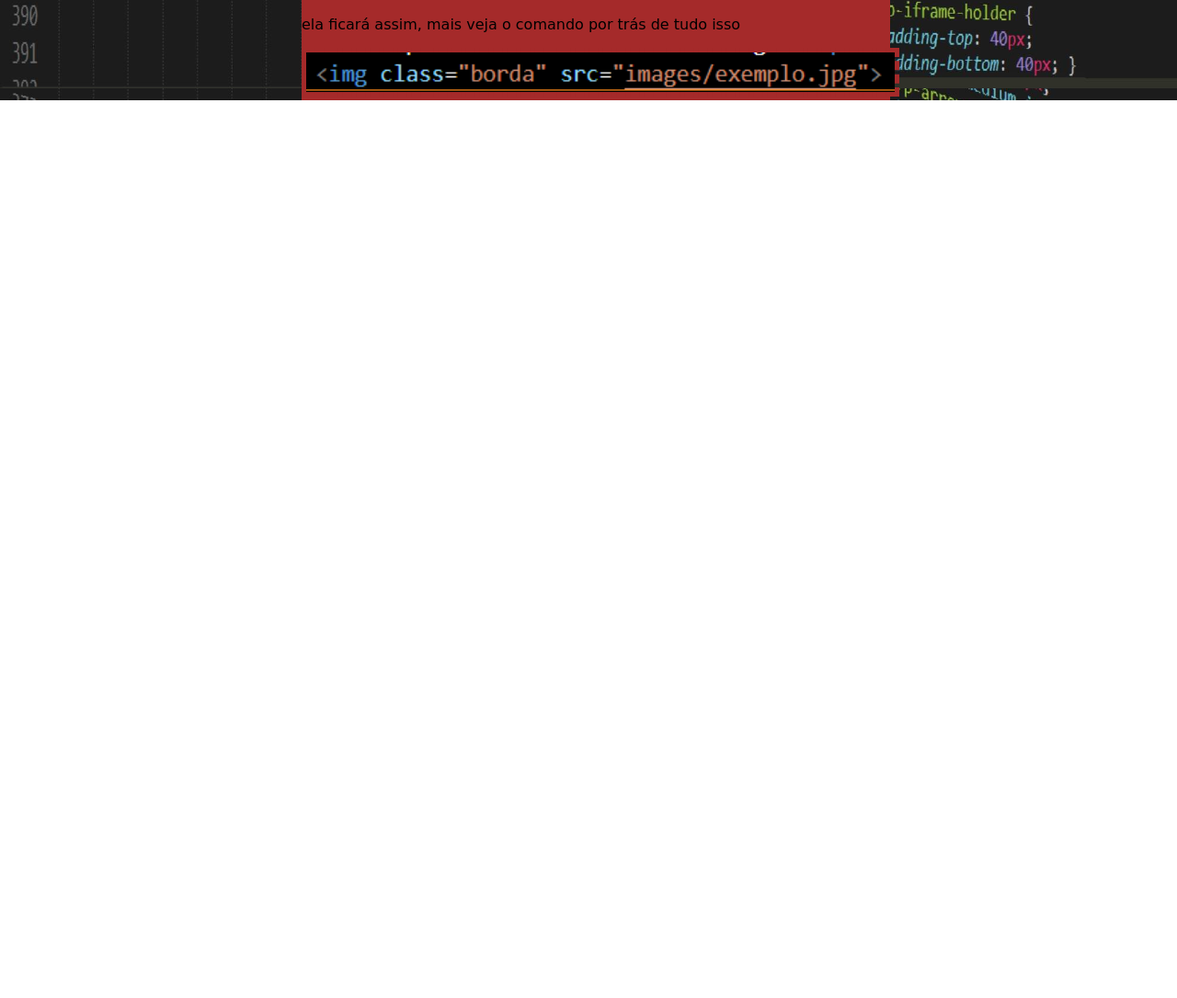
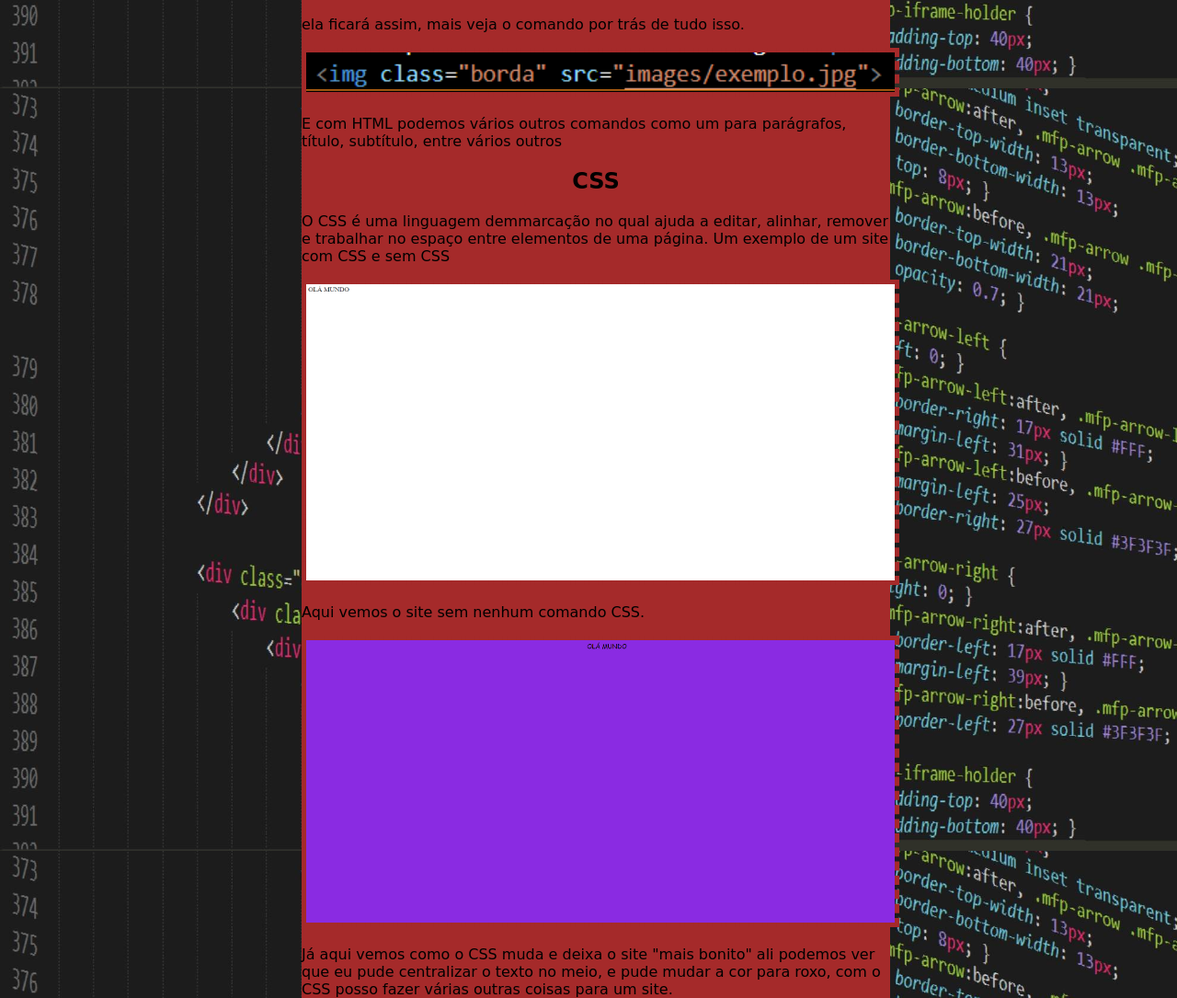
Before and after one commit to Silfrid/uc3-atividade-01, a plain HTML site: page assets/index.html in a window 1280 px wide. Shown: the part 733-1818 px from the top of the page at 92% size. Before the commit the page ends 842 px from the top, so only its background shows below. Drawn offline with Linux system fonts and the light colour scheme.

Commit message:
Adicionado texto falando sobre o HTML

```diff
--- a/assets/index.html
+++ b/assets/index.html
@@ -17,8 +17,17 @@
             páginas web e inserção de novos conteúdos como vídeos e imagens
             um exemplo de como colocar uma imagem:</p>
         <img class="borda" src="images/exemplo.jpg">
-        <p>ela ficará assim, mais veja o comando por trás de tudo isso</p>
+        <p>ela ficará assim, mais veja o comando por trás de tudo isso.</p>
         <img class="borda" src="images/Captura de tela 2022-04-01 234808.png">
+        <p>E com HTML podemos vários outros comandos como um para parágrafos, título, subtítulo, entre vários outros</p>
+        <h2>CSS</h2>
+        <p>O CSS é uma linguagem demmarcação no qual ajuda a editar, alinhar, remover e trabalhar no espaço entre
+            elementos de uma página. Um exemplo de um site com CSS e sem CSS </p>
+        <img class="borda" src="images/Sem CSS.png">
+        <p>Aqui vemos o site sem nenhum comando CSS.</p>
+        <img class="borda" src="images/Com CSS.png">
+        <p>Já aqui vemos como o CSS muda e deixa o site "mais bonito" ali podemos ver que eu pude centralizar o texto no
+            meio, e pude mudar a cor para roxo, com o CSS posso fazer várias outras coisas para um site. </p>
     </div>
 
 </body>
```
Also changed, not shown: assets/images/Com CSS.png (added), assets/images/Sem CSS.png (added).
